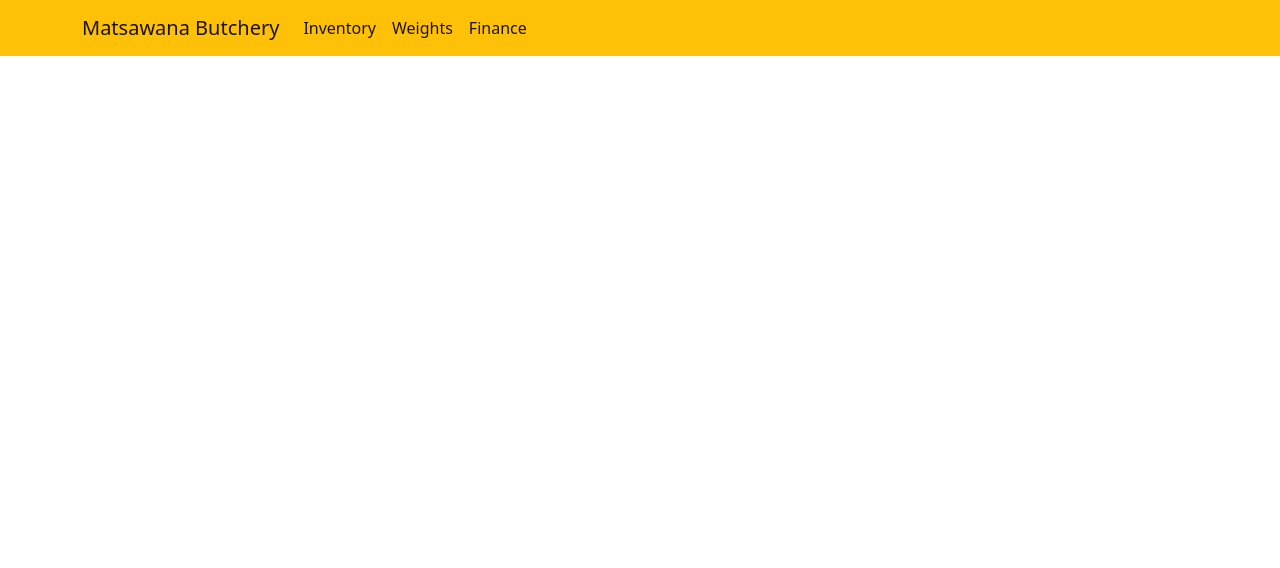
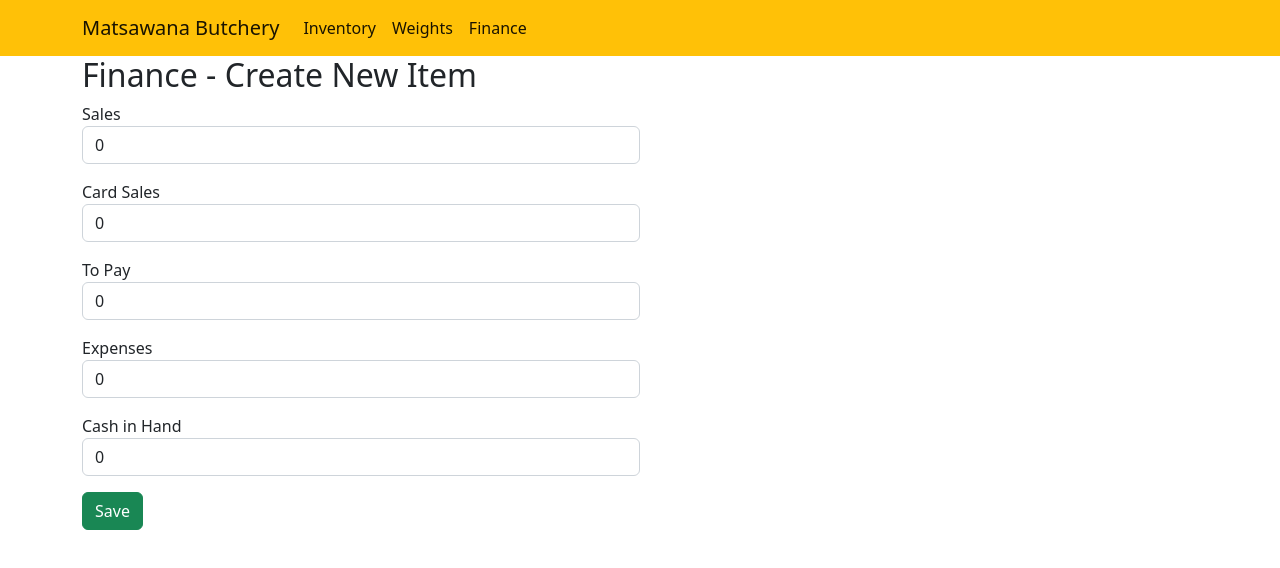
Before and after one commit to ncekumoyo/matsawana, a React (Create React App) app: page /finance/create in a window 1280 px wide. Shown: the top 568 px of the page. Built offline with nearby package versions, Linux system fonts and the light colour scheme.

Commit message:
create and display finance records

```diff
--- a/data/db.json
+++ b/data/db.json
@@ -39,39 +39,33 @@
   ],
   "finance": [
     {
-      "id": 1,
-      "date": "2023-03-09",
-      "sales": 1267,
-      "cardsales": 200,
-      "topaysales": {
-        "total": 0,
-        "detail": []
-      },
-      "expenses": {
-        "total": 0,
-        "detail": []
-      },
-      "cashinhand": 1067
+      "date": "2023-03-17",
+      "sales": 5107,
+      "cardsales": 507,
+      "topay": 0,
+      "expenses": 400,
+      "cash": 4200,
+      "id": 1
     },
     {
-      "id": 2,
-      "date": "2023-03-10",
-      "sales": 2545,
-      "cardsales": 150,
-      "topaysales": {
-        "total": 0,
-        "detail": []
-      },
-      "expenses": {
-        "total": 70,
-        "detail": [
-          {
-            "desc": "Atchaa",
-            "amount": 70
-          }
-        ]
-      },
-      "cashinhand": 2325
+      "date": "2023-03-17",
+      "sales": 50,
+      "cardsales": 0,
+      "topay": 0,
+      "expenses": 0,
+      "cash": 40,
+      "deficit": 10,
+      "id": 2
+    },
+    {
+      "date": "2023-03-17",
+      "sales": 300,
+      "cardsales": 0,
+      "topay": 0,
+      "expenses": 0,
+      "cash": 275,
+      "deficit": 25,
+      "id": 3
     }
   ],
   "weights": [
--- a/src/App.jsx
+++ b/src/App.jsx
@@ -8,11 +8,13 @@ import InventoryCreate from "./components/inventory/inventoryCreate";
 import InventoryUpdate from "./components/inventory/inventoryUpdate";
 import InventoryQuickUpdate from "./components/inventory/inventoryQuickUpdate";
 import InventoryDelete from "./components/inventory/inventoryDelete";
-import Finance from "./components/finance/finance";
 import Weights from "./components/weights/weights";
 import WeightsCreate from "./components/weights/weightsCreate";
 import WeightsDelete from "./components/weights/weightsDelete";
-//import FinanceCreate from "./components/finance/financeCreate";
+import Finance from "./components/finance/finance";
+import FinanceCreate from "./components/finance/financeCreate";
+import FinanceUpdate from "./components/finance/financeUpdate";
+import FinanceDelete from "./components/finance/financeDelete";
 
 function App() {
   return (
@@ -25,6 +27,9 @@ function App() {
         <Route path="/inventory/quick-update/:id" element={<InventoryQuickUpdate />} />
         <Route path="/inventory/delete/:id" element={<InventoryDelete />} />
         <Route path="/finance" element={<Finance />} />
+        <Route path="/finance/create" element={<FinanceCreate />} />
+        <Route path="/finance/update/:id" element={<FinanceUpdate />} />
+        <Route path="/finance/delete/:id" element={<FinanceDelete />} />
         <Route path="/weights" element={<Weights />} />
         <Route path="/weights/create" element={<WeightsCreate />} />
         <Route path="/weights/delete/:id" element={<WeightsDelete />} />
--- a/src/components/finance/finance.jsx
+++ b/src/components/finance/finance.jsx
@@ -13,19 +13,19 @@ export default function Finance() {
     <section className="">
       <div className="container">
         <h2>Finance</h2>
-        <Link to="/inventory/create" className="btn btn-sm btn-success my-2">
+        <Link to="/finance/create" className="btn btn-sm btn-success my-2">
           Add Item
         </Link>
-        <table className="table table-sm table-striped table-bordered text-end">
+        <table className="table table-sm table-striped text-end">
           <thead className="bg-success text-light">
             <tr>
-              <th>Id</th>
-              <th>Date</th>
+              <th className="text-start">Date</th>
               <th>Sales</th>
               <th>Card Sales</th>
               <th>To-Pay Sales</th>
               <th>Expenses</th>
               <th>Cash In Hand</th>
+              <th>Deficit</th>
               <th></th>
             </tr>
           </thead>
@@ -33,21 +33,18 @@ export default function Finance() {
             <tbody>
               {data.map((x) => (
                 <tr key={x.id}>
-                  <td>{x.id}</td>
-                  <td>{x.date}</td>
+                  <td className="text-start">{x.date}</td>
                   <td>{x.sales}</td>
                   <td>{x.cardsales}</td>
-                  <td>{x.topaysales.total}</td>
-                  <td>{x.expenses.total}</td>
-                  <td>{x.cashinhand}</td>
+                  <td>{x.topay}</td>
+                  <td>{x.expenses}</td>
+                  <td>{x.cash}</td>
+                  <td>{x?.deficit && <span className="text-danger fw-bold">R{x?.deficit}</span>}</td>
                   <td className="text-center">
-                    <Link to={`/inventory/update/${x.id}`} className="btn btn-sm btn-warning me-2">
+                    <Link to={`/finance/update/${x.id}`} className="btn btn-sm btn-warning me-2">
                       Update
                     </Link>
-                    <Link to={`/inventory/quick-update/${x.id}`} className="btn btn-sm btn-success me-2">
-                      Quick Update
-                    </Link>
-                    <Link to={`/inventory/delete/${x.id}`} className="btn btn-sm btn-danger me-2">
+                    <Link to={`/finance/delete/${x.id}`} className="btn btn-sm btn-danger me-2">
                       Delete
                     </Link>
                   </td>
--- /dev/null
+++ b/src/components/finance/financeCreate.jsx
@@ -0,0 +1,119 @@
+import { useCallback, useRef, useEffect } from "react";
+import { useNavigate } from "react-router-dom";
+import useFetch from "../../customhooks/useFetch";
+
+export default function FinanceCreate() {
+  const { data, doFetch } = useFetch("http://localhost:3002/finance");
+  const salesRef = useRef(0);
+  const cardSalesRef = useRef(0);
+  const toPayRef = useRef(0);
+  const expensesRef = useRef(0);
+  const cashRef = useRef(0);
+  const navigate = useNavigate();
+
+  const handleSubmit = useCallback(
+    (e) => {
+      e.preventDefault();
+      const record = {
+        date: new Date().toJSON().slice(0, 10),
+        sales: Number(salesRef.current.value),
+        cardsales: Number(cardSalesRef.current.value),
+        topay: Number(toPayRef.current.value),
+        expenses: Number(expensesRef.current.value),
+        cash: Number(cashRef.current.value),
+      };
+      const expectedCash = record.sales - record.cardsales - record.topay - record.expenses;
+      if (expectedCash < record.cash) {
+        record.sales += record.cash - expectedCash;
+      } else if (expectedCash > record.cash) {
+        record.deficit = expectedCash - record.cash;
+      }
+      doFetch({
+        method: "POST",
+        body: JSON.stringify(record),
+      });
+    },
+    [doFetch]
+  );
+
+  useEffect(() => {
+    if (data) {
+      navigate("/finance");
+    }
+  }, [data, navigate]);
+
+  return (
+    <section className="">
+      <div className="container">
+        <h2>Finance - Create New Item</h2>
+        <form onSubmit={handleSubmit} className="col-md-6">
+          <div className="form-group mb-3">
+            <label htmlFor="">Sales</label>
+            <input
+              type="number"
+              defaultValue="0"
+              min="0"
+              step="0.001"
+              className="form-control"
+              ref={salesRef}
+              required
+            />
+          </div>
+          <div className="form-group mb-3">
+            <label htmlFor="">Card Sales</label>
+            <input
+              type="number"
+              defaultValue="0"
+              min="0"
+              step="0.001"
+              className="form-control"
+              ref={cardSalesRef}
+              required
+            />
+          </div>
+          <div className="form-group mb-3">
+            <label htmlFor="">To Pay</label>
+            <input
+              type="number"
+              defaultValue="0"
+              min="0"
+              step="0.001"
+              className="form-control"
+              ref={toPayRef}
+              required
+            />
+          </div>
+          <div className="form-group mb-3">
+            <label htmlFor="">Expenses</label>
+            <input
+              type="number"
+              defaultValue="0"
+              min="0"
+              step="0.001"
+              className="form-control"
+              ref={expensesRef}
+              required
+            />
+          </div>
+          <div className="form-group mb-3">
+            <label htmlFor="">Cash in Hand</label>
+            <input
+              type="number"
+              defaultValue="0"
+              min="0"
+              step="0.001"
+              className="form-control"
+              ref={cashRef}
+              required
+            />
+          </div>
+          <div className="form-group">
+            <button type="submit" className="btn btn-small btn-success">
+              Save
+            </button>
+          </div>
+        </form>
+      </div>
+    </section>
+  );
+}
--- /dev/null
+++ b/src/components/finance/financeDelete.jsx
@@ -0,0 +1 @@
+export default function FinanceDelete() {}
--- /dev/null
+++ b/src/components/finance/financeUpdate.jsx
@@ -0,0 +1 @@
+export default function FinanceUpdate() {}
--- a/src/components/weights/weights.jsx
+++ b/src/components/weights/weights.jsx
@@ -13,7 +13,7 @@ export default function Weights() {
     <section className="">
       <div className="container">
         <h2>Weights/Counts </h2>
-        <Link to="/weights/create" className="btn btn-sm btn-dark my-2">
+        <Link to="/weights/create" className="btn btn-sm btn-warning my-2">
           Add Item
         </Link>
         <table className="table table-sm table-striped text-end">
```
